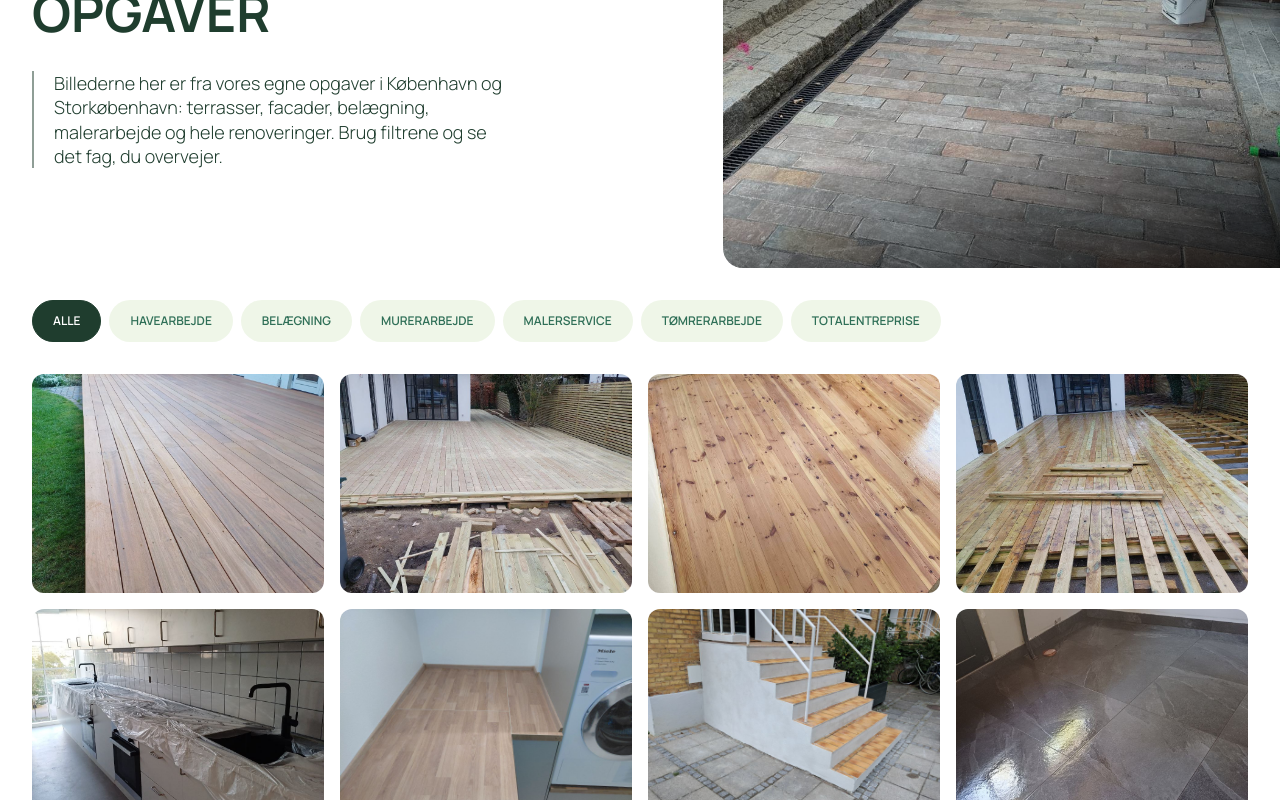
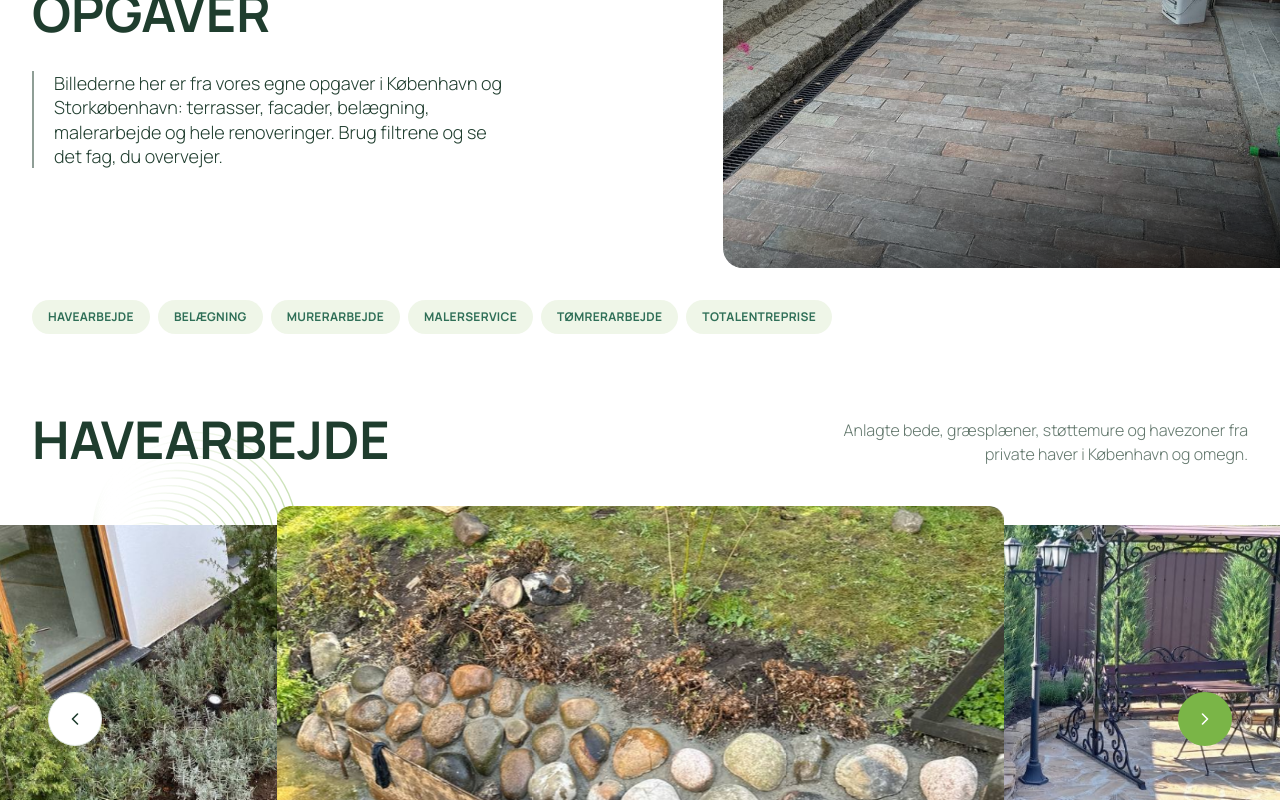
Before and after one commit to cyanidium-dev/grontland-dk-frontend, a Next.js app: page /galleri in a window 1280 px wide. Shown: the part 300-1100 px from the top of the page. Built offline with nearby package versions, Linux system fonts and the light colour scheme.

Commit message:
feat(galleri): nbyg-style per-service sections with coverflow sliders
Co-Authored-By: Claude Fable 5 <noreply@anthropic.com>

```diff
--- a/src/app/galleri/page.tsx
+++ b/src/app/galleri/page.tsx
@@ -4,7 +4,7 @@ import { QuoteModalProvider } from "@/components/quote";
 import { Container, Heading } from "@/components/ui";
 import { Footer } from "@/layouts/Footer";
 import { Header } from "@/layouts/Header";
-import { GalleriGrid } from "@/sections/galleri";
+import { GalleriSections } from "@/sections/galleri";
 import { CtaBand, PageHero } from "@/sections/shared";
 import { GALLERI_PAGE } from "@/constants/galleriPage";
 
@@ -13,8 +13,8 @@ export const metadata: Metadata = {
   description: GALLERI_PAGE.metaDescription,
 };
 
-/* /galleri — hero → filterable photo grid (catalog in constants/gallery.ts)
-   → short SEO text → final CTA. */
+/* /galleri — hero → Nbyg-style per-service sections (anchor nav + coverflow
+   sliders, catalog in constants/gallery.ts) → short SEO text → final CTA. */
 export default function GalleriPage() {
   return (
     <QuoteModalProvider>
@@ -26,7 +26,7 @@ export default function GalleriPage() {
           sub={GALLERI_PAGE.hero.sub}
           image={GALLERI_PAGE.hero.image}
         />
-        <GalleriGrid />
+        <GalleriSections />
         <section className="bg-mist py-16 xl:py-20">
           <Container className="max-w-4xl">
             <Heading as="h2" size="section">
--- a/src/sections/galleri/GalleriGrid.tsx
+++ /dev/null
@@ -1,82 +0,0 @@
-"use client";
-
-import Image from "next/image";
-import { useMemo, useState } from "react";
-
-import { GalleryLightbox } from "@/components/gallery/GalleryLightbox";
-import type { GalleryItem } from "@/components/gallery";
-import { Container, FilterPill } from "@/components/ui";
-import {
-  filterGalleryPhotos,
-  GALLERY_FILTERS,
-  type GalleryFilterId,
-} from "@/constants/gallery";
-
-/* Full-page gallery: service filter pills + responsive photo grid; clicking a
-   photo opens the shared lightbox. Same catalog as the home Gallery carousel. */
-export function GalleriGrid() {
-  const [filter, setFilter] = useState<GalleryFilterId>("alle");
-  const [lightboxIndex, setLightboxIndex] = useState<number | null>(null);
-
-  const photos = filterGalleryPhotos(filter);
-  const items: GalleryItem[] = useMemo(
-    () =>
-      photos.map((photo) => ({
-        _key: photo.src,
-        image: { link: photo.src, alt: photo.alt },
-      })),
-    [photos],
-  );
-
-  return (
-    <section className="bg-white pb-16 xl:pb-24">
-      <Container>
-        <div role="group" aria-label="Filtrer galleri" className="flex flex-wrap gap-2">
-          {GALLERY_FILTERS.map((item) => (
-            <FilterPill
-              key={item.id}
-              label={item.label}
-              active={filter === item.id}
-              onClick={() => {
-                setFilter(item.id);
-                setLightboxIndex(null);
-              }}
-              className={
-                filter === item.id
-                  ? undefined
-                  : "border-transparent bg-leaf/12 text-moss hover:border-transparent hover:bg-leaf/20"
-              }
-            />
-          ))}
-        </div>
-
-        <div className="mt-8 grid grid-cols-2 gap-3 sm:grid-cols-3 md:gap-4 xl:grid-cols-4">
-          {photos.map((photo, i) => (
-            <button
-              key={photo.src}
-              type="button"
-              onClick={() => setLightboxIndex(i)}
-              className="group relative aspect-[4/3] overflow-hidden rounded-[12px] focus-visible:outline focus-visible:outline-2 focus-visible:outline-leaf"
-            >
-              <Image
-                src={photo.src}
-                alt={photo.alt}
-                fill
-                className="object-cover transition-transform duration-300 group-hover:scale-[1.04]"
-                sizes="(min-width: 1280px) 25vw, (min-width: 640px) 33vw, 50vw"
-              />
-            </button>
-          ))}
-        </div>
-      </Container>
-
-      <GalleryLightbox
-        items={items}
-        isOpen={lightboxIndex !== null}
-        activeIndex={lightboxIndex ?? 0}
-        onActiveIndexChange={setLightboxIndex}
-        onClose={() => setLightboxIndex(null)}
-      />
-    </section>
-  );
-}
--- /dev/null
+++ b/src/sections/galleri/GalleriSections.tsx
@@ -0,0 +1,80 @@
+import Link from "next/link";
+
+import { GalleryCarousel, type GalleryItem } from "@/components/gallery";
+import { Button, Container, Heading } from "@/components/ui";
+import { filterGalleryPhotos } from "@/constants/gallery";
+import { GALLERY_SECTIONS } from "@/constants/galleriPage";
+import { cn } from "@/util/cn";
+
+/* Nbyg-style gallery body: anchor quick-nav + one section per service
+   (title left, description right, coverflow carousel with lightbox, service
+   page button below). Ring decor alternates sides per section. */
+export function GalleriSections() {
+  return (
+    <div className="bg-white">
+      <Container>
+        <nav aria-label="Gå til kategori" className="flex flex-wrap gap-2 pb-4">
+          {GALLERY_SECTIONS.map((s) => (
+            <Link
+              key={s.id}
+              href={`#${s.id}`}
+              className="rounded-full bg-leaf/12 px-4 py-2 text-[12px] font-bold uppercase tracking-[0.3px] text-moss transition-colors hover:bg-leaf/25"
+            >
+              {s.title}
+            </Link>
+          ))}
+        </nav>
+      </Container>
+
+      {GALLERY_SECTIONS.map((section, i) => {
+        const photos = filterGalleryPhotos(section.id);
+        if (photos.length === 0) return null;
+        const items: GalleryItem[] = photos.map((p) => ({
+          _key: p.src,
+          image: { link: p.src, alt: p.alt },
+        }));
+        const even = i % 2 === 0;
+
+        return (
+          <section
+            key={section.id}
+            id={section.id}
+            className="relative scroll-mt-24 overflow-hidden py-12 xl:py-16"
+          >
+            {/* eslint-disable-next-line @next/next/no-img-element */}
+            <img
+              src="/svg/decor-rings-gallery.svg"
+              alt=""
+              aria-hidden
+              className={cn(
+                "pointer-events-none absolute top-[40px] hidden w-[320px] max-w-none opacity-80 xl:block",
+                even ? "left-[calc(50%-620px)]" : "right-[calc(50%-620px)]",
+              )}
+            />
+            <Container className="relative z-10 mb-8 flex flex-col gap-4 md:flex-row md:items-end md:justify-between xl:mb-10">
+              <Heading as="h2" size="section">
+                {section.title}
+              </Heading>
+              <p className="max-w-[423px] font-light text-pine/70 md:text-right">
+                {section.description}
+              </p>
+            </Container>
+            <div className="relative z-10 mx-auto max-w-[416px] sm:max-w-[726px] md:max-w-[867px] lg:max-w-[1141px] xl:max-w-[1494px]">
+              <GalleryCarousel items={items} />
+            </div>
+            <Container className="relative z-10 mt-8">
+              <Button
+                href={section.cta.href}
+                variant="leaf"
+                size="md"
+                className="w-full sm:w-auto sm:min-w-[284px]"
+              >
+                {section.cta.label}
+              </Button>
+            </Container>
+          </section>
+        );
+      })}
+    </div>
+  );
+}
--- a/src/sections/galleri/index.ts
+++ b/src/sections/galleri/index.ts
@@ -1 +1 @@
-export { GalleriGrid } from "./GalleriGrid";
+export { GalleriSections } from "./GalleriSections";
```
